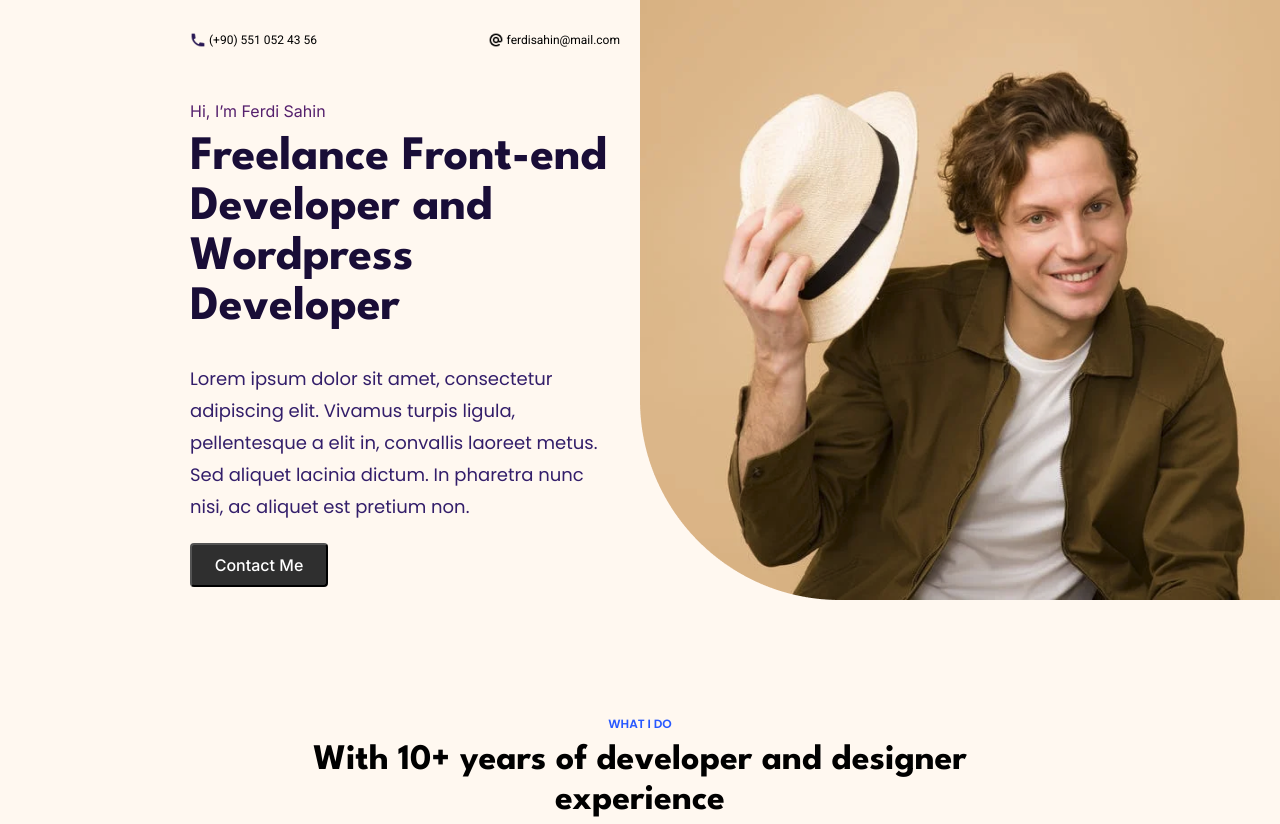
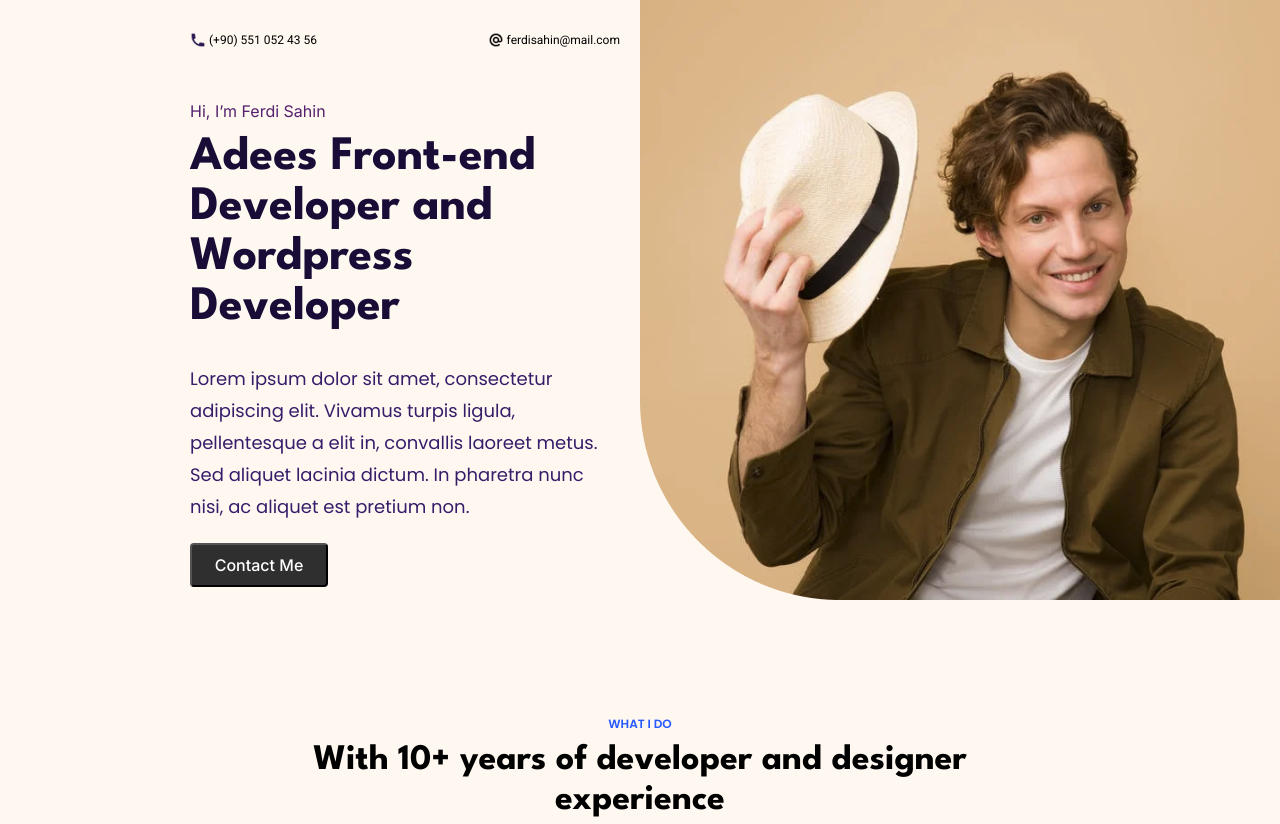
Before and after one commit to HimashanFernando/adees-responsive-live, a plain HTML site: page src/index.html in a window 1280 px wide. Shown: the top 824 px of the page. Drawn offline with Linux system fonts and the light colour scheme.

Commit message:
updated index

```diff
--- a/src/index.html
+++ b/src/index.html
@@ -38,7 +38,7 @@
 
             <!--TITLE-->
             <h1>
-                Freelance Front-end Developer and Wordpress Developer
+                Adees Front-end Developer and Wordpress Developer
 
             </h1>
 
```
